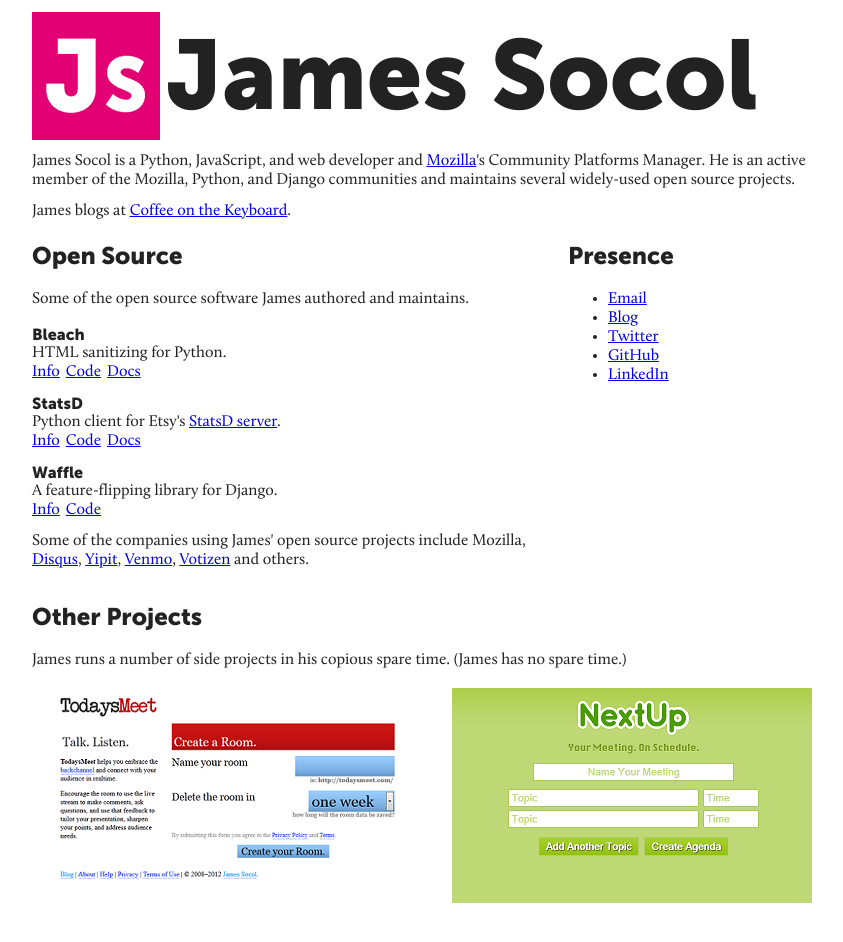
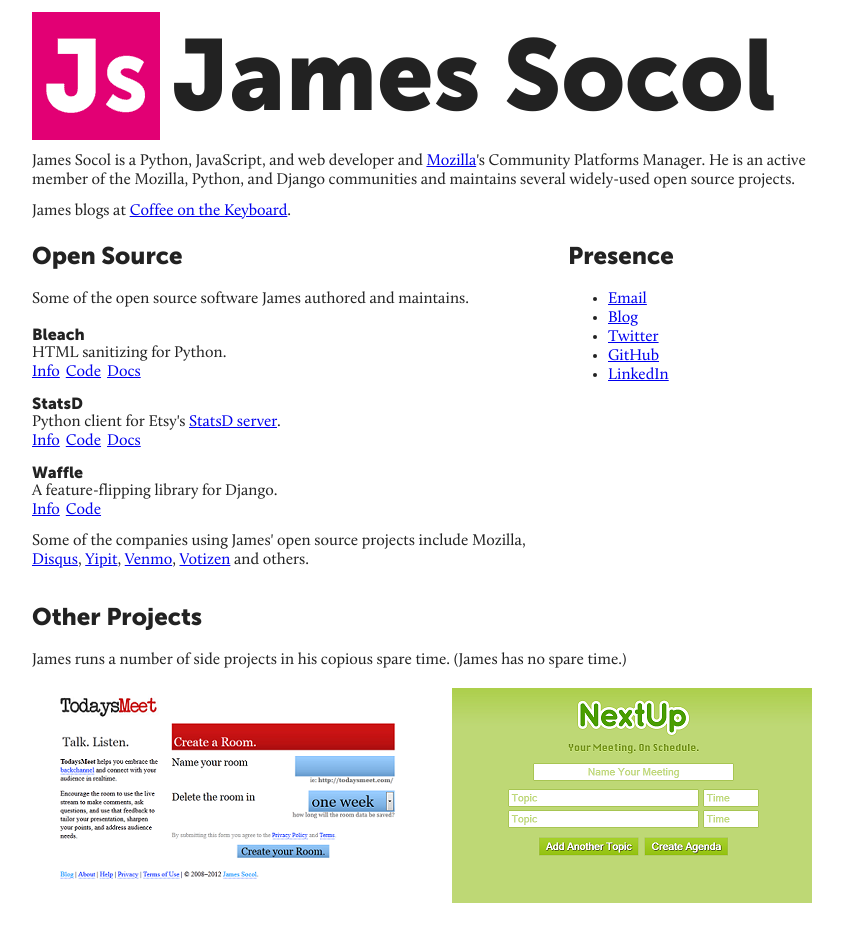
Before and after one commit to jsocol/jsocol.github.io, a plain HTML site: page index.html in a window 1280 px wide. Shown: the whole page, without its empty margins (208-1051 px from the left). Drawn offline with Linux system fonts and the light colour scheme.

Commit message:
Fix font weight and cachebust.

```diff
--- a/index.html
+++ b/index.html
@@ -3,7 +3,7 @@
 <head>
   <meta http-equiv="Content-type" content="text/html;charset=utf-8">
   <title>James Socol</title>
-  <link rel="stylesheet" type="text/css" href="style-20120603.css">
+  <link rel="stylesheet" type="text/css" href="style-20120603-1.css">
   <link rel="icon" type="img/png" href="images/js-magenta-icon.png">
 </head>
 
--- a/style-20120603.css
+++ b/style-20120603-1.css
@@ -23,7 +23,7 @@
          url('fonts/calluna-italic/Calluna-It-webfont.ttf') format('truetype'),
          url('fonts/calluna-italic/Calluna-It-webfont.svg#webfontN9pc1qyZ') format('svg');
     font-weight: normal;
-    font-style: normal;
+    font-style: italic;
 }
 
 @font-face {
@@ -32,7 +32,7 @@
          url('fonts/museo-sans-900/MuseoSans_900-webfont.woff') format('woff'),
          url('fonts/museo-sans-900/MuseoSans_900-webfont.ttf') format('truetype'),
          url('fonts/museo-sans-900/MuseoSans_900-webfont.svg#webfont1MYi6u6x') format('svg');
-    font-weight: normal;
+    font-weight: 900;
     font-style: normal;
 }
 
@@ -55,7 +55,7 @@
 }
 
 header h1 {
-    font-size: 98px;
+    font-size: 100px;
     line-height: 128px;
     margin: 0;
     padding: 0;
@@ -67,7 +67,7 @@
     background-repeat: no-repeat;
     height: 128px;
     margin: 12px 0;
-    padding-left: 134px;
+    padding-left: 140px;
 }
 
 p {
```
